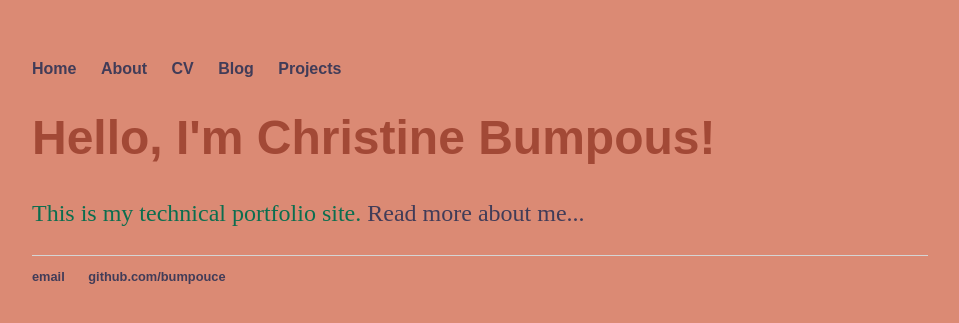
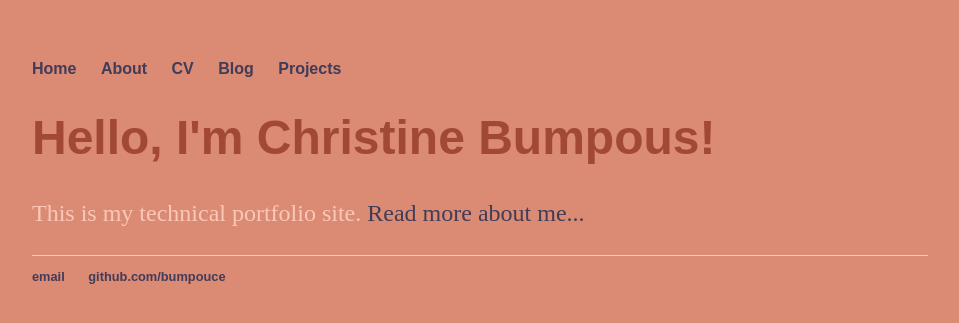
Before and after one commit to bumpouce/bumpouce.github.io, a Jekyll site: the page built from index.html, in a window 1280 px wide. Shown: the top 323 px of the page, without its empty margins (160-1119 px from the left). Built offline with Jekyll 4.4.1, drawn with Linux system fonts in a browser that asks for light colours.

Commit message:
Update main.css
colors/fonts

```diff
--- a/css/main.css
+++ b/css/main.css
@@ -3,6 +3,7 @@
     width: 70%;
     background-color: #DB8A74;
     color: #fac8b8;
+    font-family: 'Just Another Hand';
 }
 nav ul, footer ul {
     font-family:'Just Another Hand', 'Arial', 'Sans-Serif';
@@ -29,7 +30,7 @@
 p {
     font-size: 1.5em;
     line-height: 1.4em;
-    color: #0b6e4f;
+/*     color: #0b6e4f; */
 }
 footer {
     border-top: 1px solid #d5d5d5;
```
